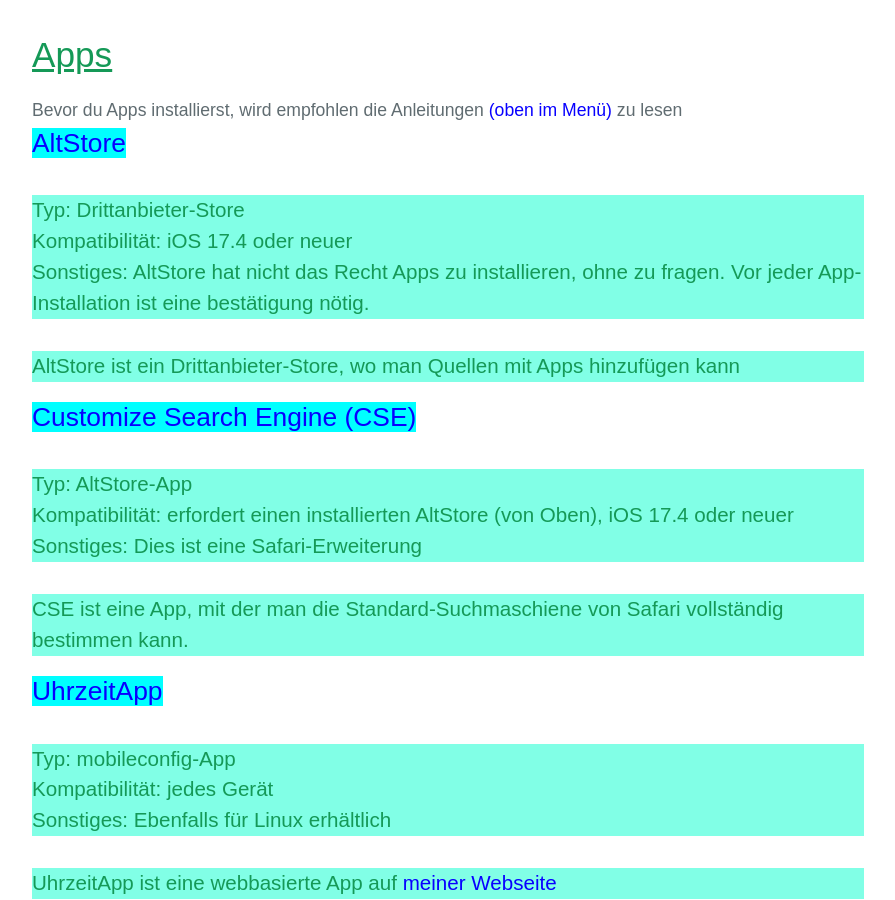
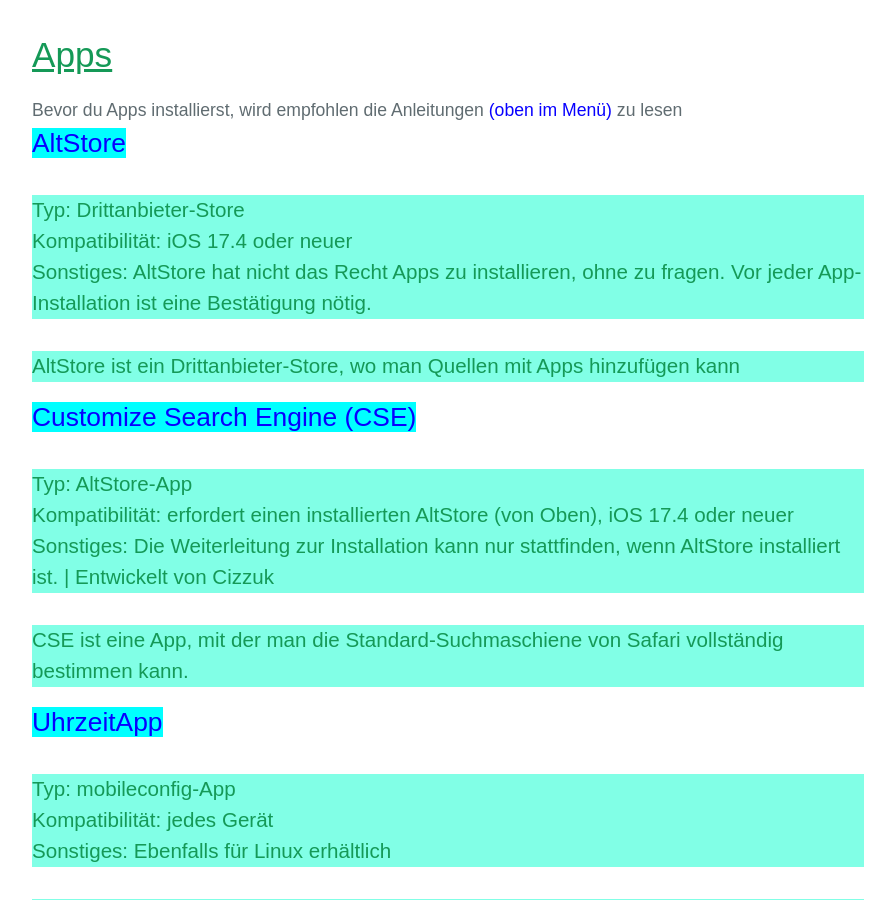
Before and after one commit to die-techniker/vstore, a Jekyll site: the page built from app/apps/index.html, in a window 1280 px wide and 900 px high, scrolled down 418 px. Shown: the whole window, without its empty margins (192-1087 px from the left). Built offline with Jekyll 4.4.1, drawn with Linux system fonts in a browser that asks for light colours.

Commit message:
update on Linux-Viktor from viktor-chiarcos with git-send

```diff
--- a/app/apps/index.html
+++ b/app/apps/index.html
@@ -48,13 +48,15 @@ excerpt: "Ein kostenloser App-Store für Entwickler und Apple-Gerät-Nutzer"
     <h3 style="font-weight: normal; background-color: #81ffe6">Ein kostenloser Online-Radio-Player der auf die radio-browser Datenbank basiert</h3>
   -->
 
+<!-- Nach dem Entwickeln: Rechtschreibung prüfen -->
+
 <VStore-App
 name="AltStore"
 url="https://altstore.io/download#"
 beschreibung="AltStore ist ein Drittanbieter-Store, wo man Quellen mit Apps hinzufügen kann"
 typ="Drittanbieter-Store"
 kompatibilität="iOS 17.4 oder neuer"
-sonstiges="AltStore hat nicht das Recht Apps zu installieren, ohne zu fragen. Vor jeder App-Installation ist eine bestätigung nötig.">
+sonstiges="AltStore hat nicht das Recht Apps zu installieren, ohne zu fragen. Vor jeder App-Installation ist eine Bestätigung nötig.">
 </VStore-App>
 
 <VStore-App
@@ -63,7 +65,7 @@ url="altstore-pal://source?url=https://i.cizzuk.net/altstore/source.pal.json"
 beschreibung="CSE ist eine App, mit der man die Standard-Suchmaschiene von Safari vollständig bestimmen kann."
 typ="AltStore-App"
 kompatibilität="erfordert einen installierten AltStore (von Oben), iOS 17.4 oder neuer"
-sonstiges="Dies ist eine Safari-Erweiterung">
+sonstiges="Die Weiterleitung zur Installation kann nur stattfinden, wenn AltStore installiert ist. | Entwickelt von Cizzuk">
 </VStore-App>
 
 <VStore-App
```
